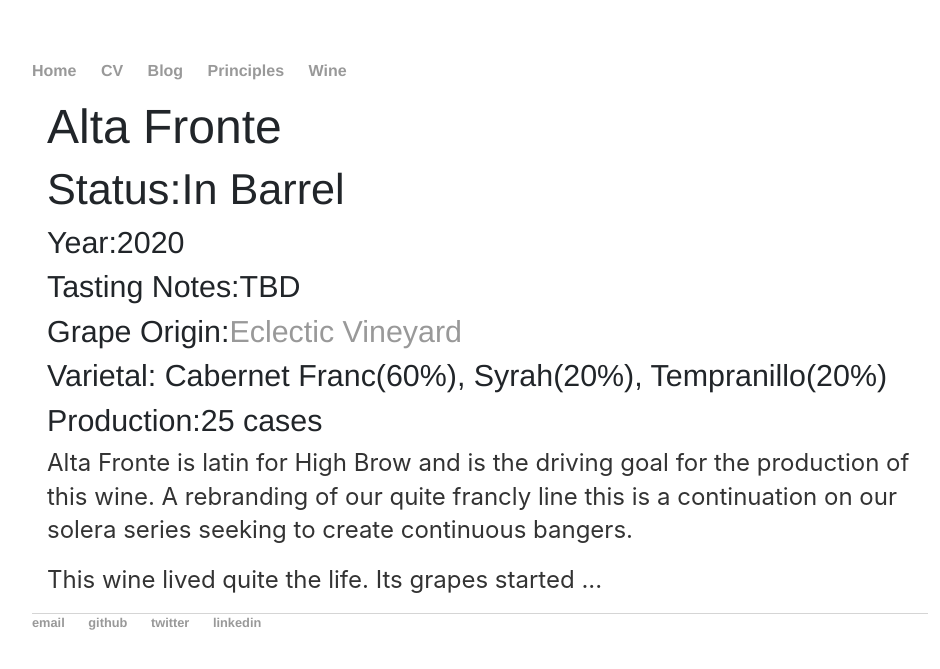
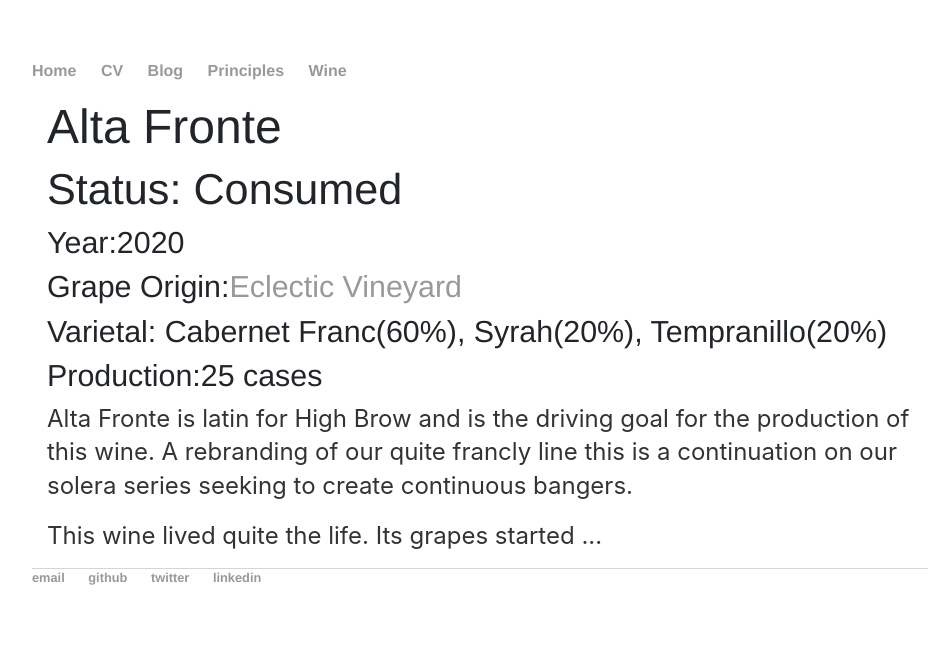
Before and after one commit to spacemanidol/spacemanidol.github.io, a Jekyll site: the page built from wine/2020/altafronte.html, in a window 1280 px wide. Shown: the top 669 px of the page, without its empty margins (160-1100 px from the left). Built offline with Jekyll 4.4.1, drawn with Linux system fonts in a browser that asks for light colours; comment, search, counter and statistics services are not loaded.

Commit message:
Update altafronte.html

```diff
--- a/wine/2020/altafronte.html
+++ b/wine/2020/altafronte.html
@@ -4,9 +4,8 @@ title: Alta Fronte 2020
 ---
 <div class="about">
     <h1>Alta Fronte</h1>
-    <h2>Status:In Barrel</h2>
+    <h2>Status: Consumed</h2>
     <h4>Year:2020</h4>
-    <h4>Tasting Notes:TBD</h4>
     <h4>Grape Origin:<a href='https://www.eclecticvineyards.com'>Eclectic Vineyard</a></h4>
     <h4>Varietal: Cabernet Franc(60%), Syrah(20%), Tempranillo(20%)</h4>
     <h4>Production:25 cases</h4>
```
